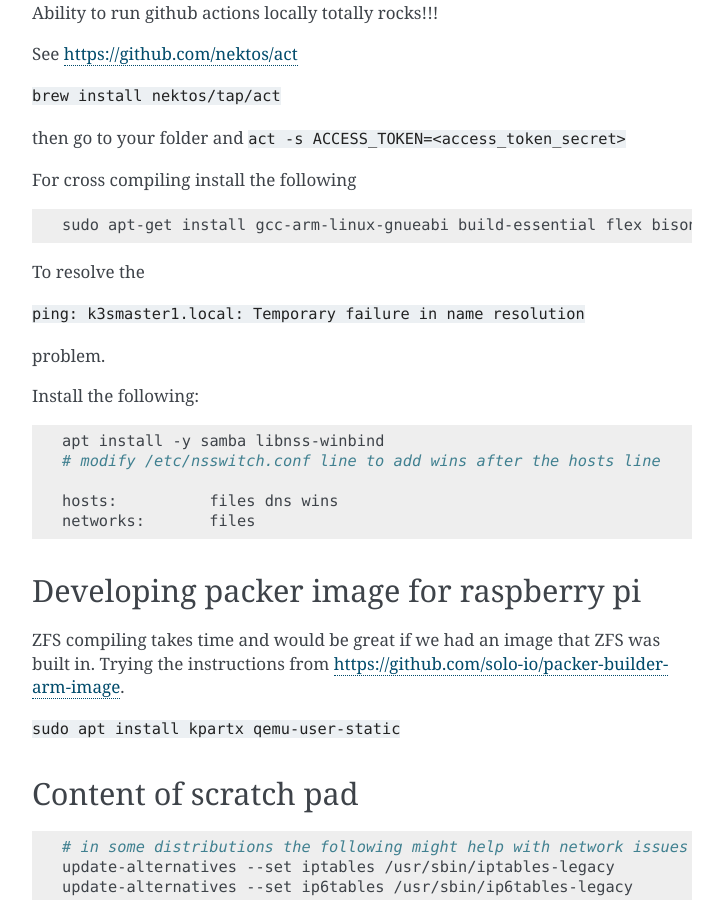
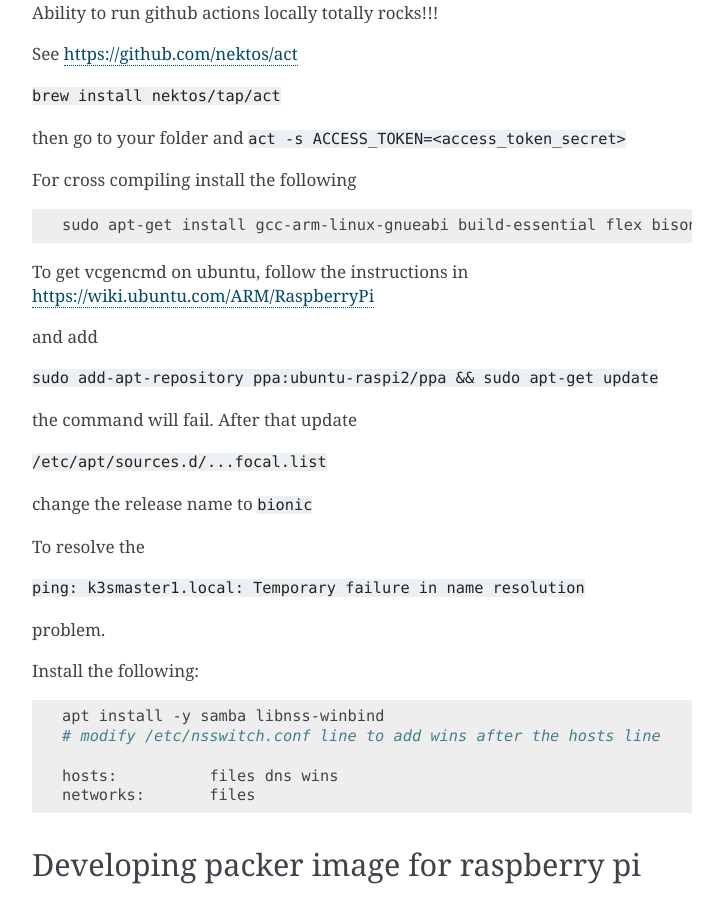
Before and after one commit to homeiac/home, a Sphinx documentation site: the page built from docs/source/index.rst, in a window 1280 px wide and 900 px high, scrolled down 7039 px. Shown: the whole window, without its empty margins (388-1111 px from the left). Built offline with Sphinx 7.4.7, drawn with Linux system fonts in a browser that asks for light colours.

Commit message:
updated doc on how to run vcgencmd on ubuntu rpi

```diff
--- a/docs/source/index.rst
+++ b/docs/source/index.rst
@@ -349,6 +349,18 @@ For cross compiling install the following
   sudo apt-get install gcc-arm-linux-gnueabi build-essential flex bison
 
 
+To get vcgencmd on ubuntu, follow the instructions in https://wiki.ubuntu.com/ARM/RaspberryPi
+
+and add
+
+``sudo add-apt-repository ppa:ubuntu-raspi2/ppa && sudo apt-get update``
+
+the command will fail. After that update
+
+``/etc/apt/sources.d/...focal.list``
+
+change the release name to ``bionic``
+
 
 To resolve the
 
```
